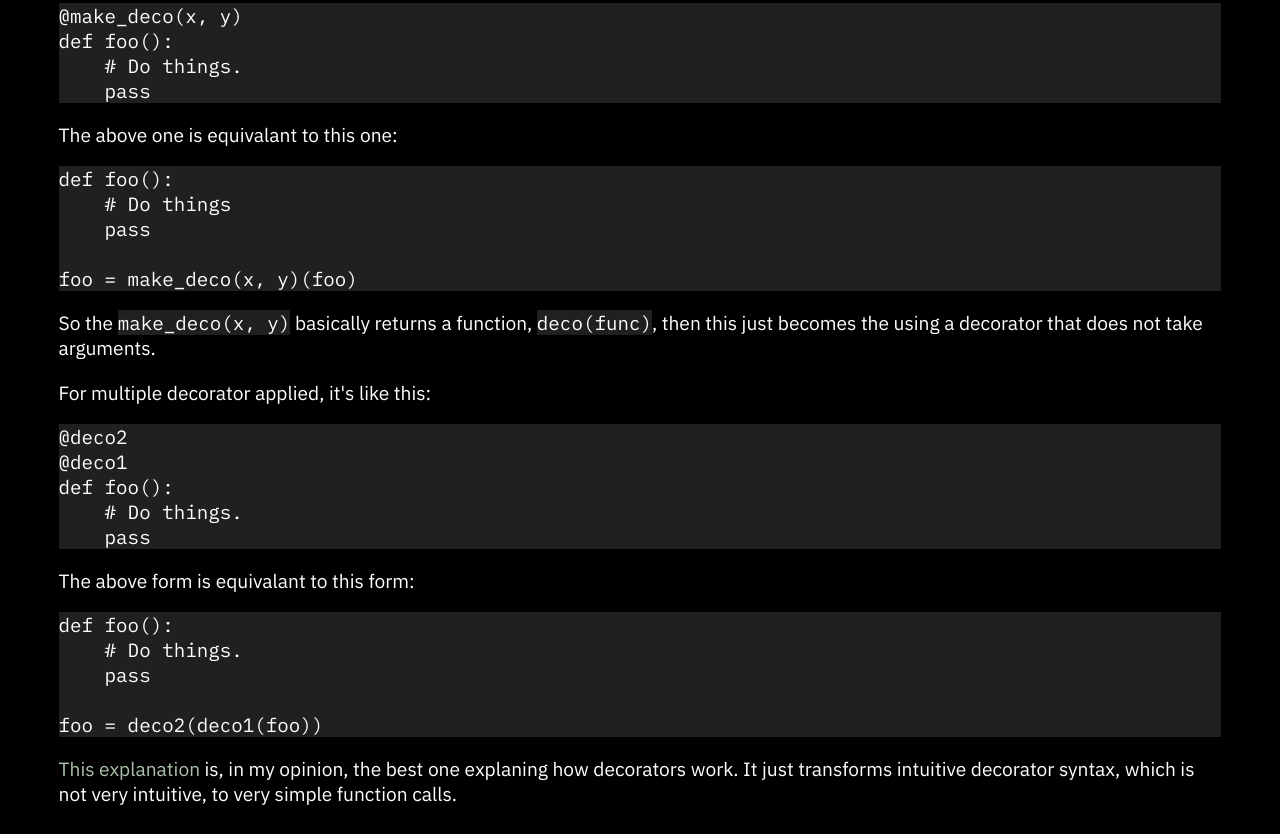
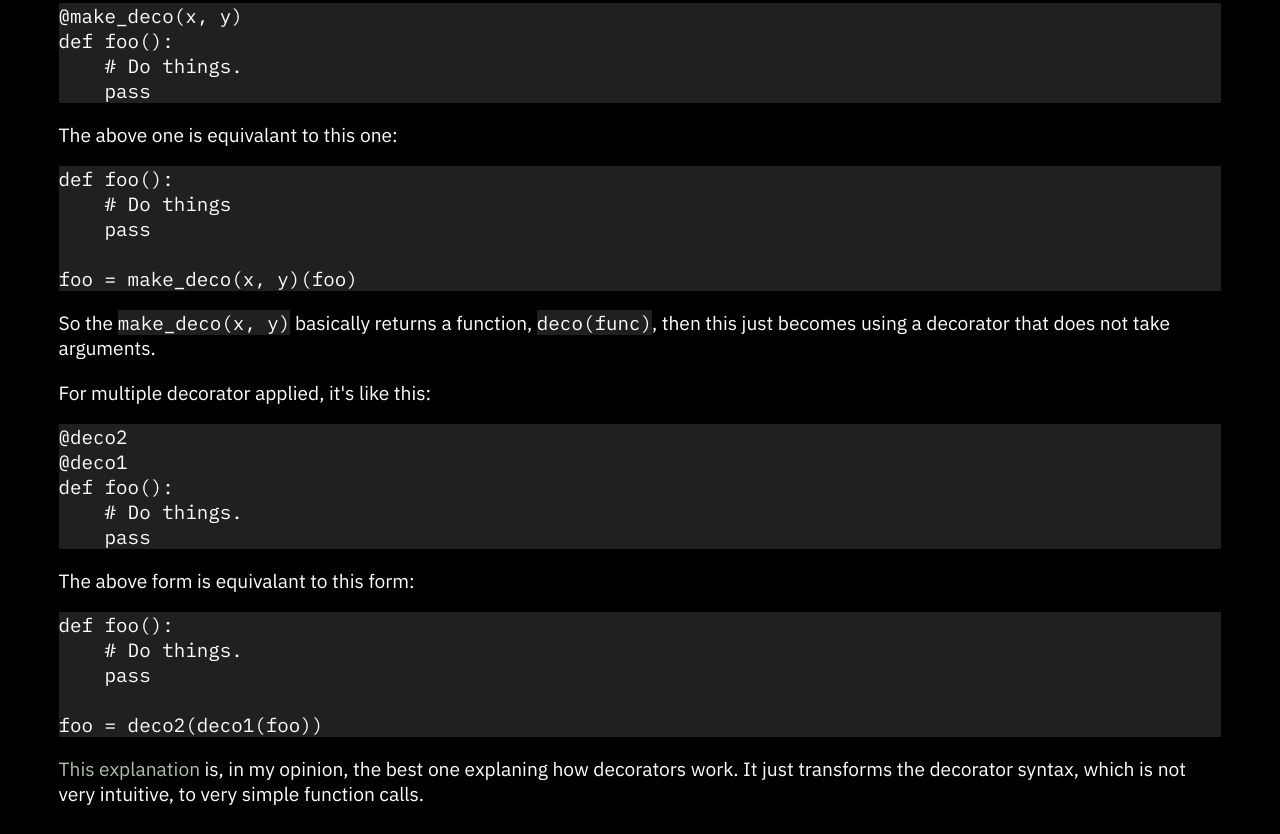
Before and after one commit to funk443/funk443.github.io, a plain HTML site: page articles/python-decorator.html in a window 1280 px wide. Shown: the part 1260-2094 px from the top of the page. Drawn offline with Linux system fonts and the light colour scheme.

Commit message:
Fix typo

```diff
--- a/articles/python-decorator.html
+++ b/articles/python-decorator.html
@@ -80,7 +80,7 @@ def foo():
 
 foo = make_deco(x, y)(foo)
 </code></pre>
-<p>So the <code>make_deco(x, y)</code> basically returns a function, <code>deco(func)</code>, then this just becomes the using a decorator that does not take arguments.</p>
+<p>So the <code>make_deco(x, y)</code> basically returns a function, <code>deco(func)</code>, then this just becomes using a decorator that does not take arguments.</p>
 <p>For multiple decorator applied, it's like this:</p>
 <pre><code class="language-python">@deco2
 @deco1
@@ -95,7 +95,7 @@ def foo():
 
 foo = deco2(deco1(foo))
 </code></pre>
-<p><a href="https://peps.python.org/pep-0318/#current-syntax">This explanation</a> is, in my opinion, the best one explaning how decorators work.  It just transforms intuitive decorator syntax, which is not very intuitive, to very simple function calls.</p>
+<p><a href="https://peps.python.org/pep-0318/#current-syntax">This explanation</a> is, in my opinion, the best one explaning how decorators work.  It just transforms the decorator syntax, which is not very intuitive, to very simple function calls.</p>
 
       </main>
     </div>
```
Also changed, not shown: 1 other file.
